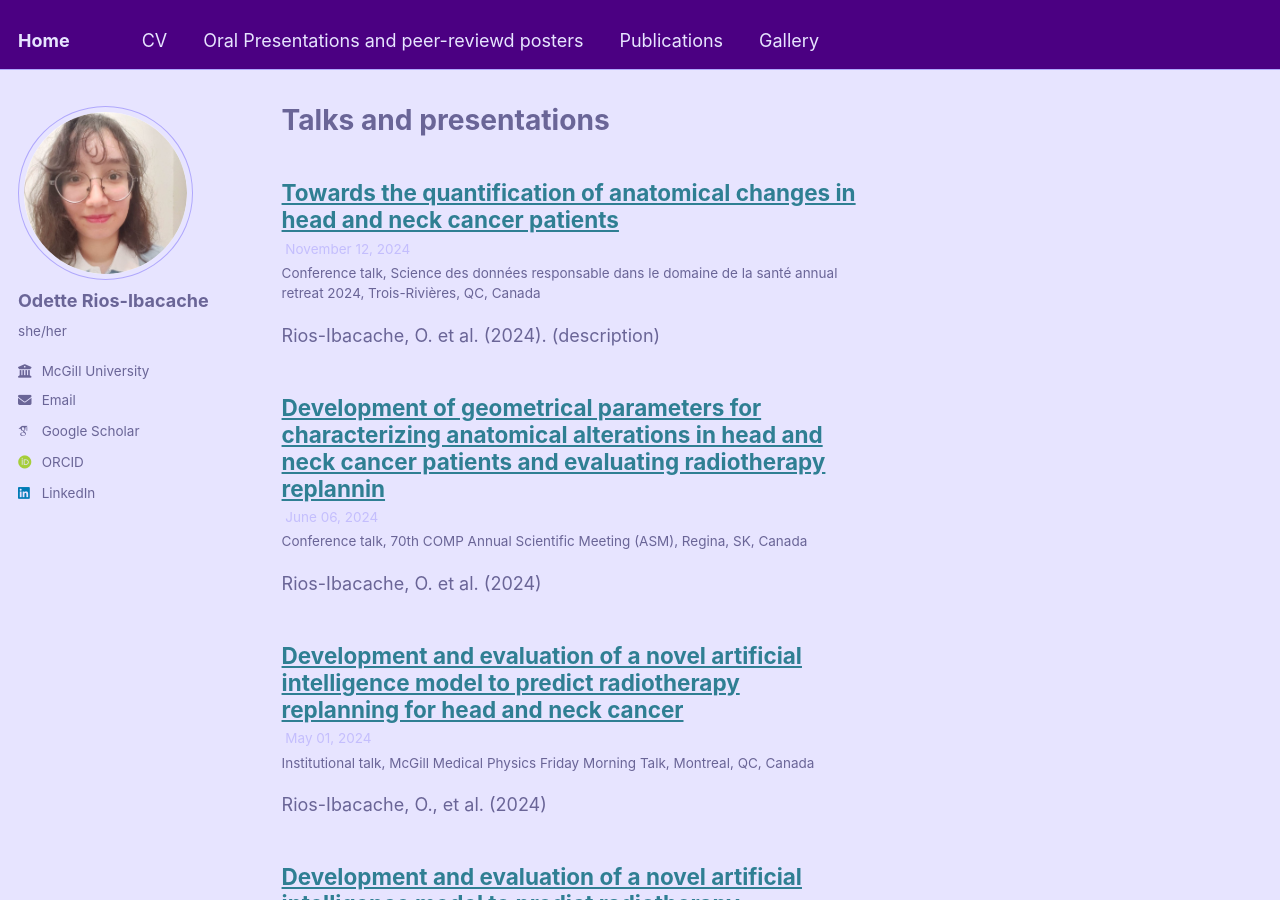
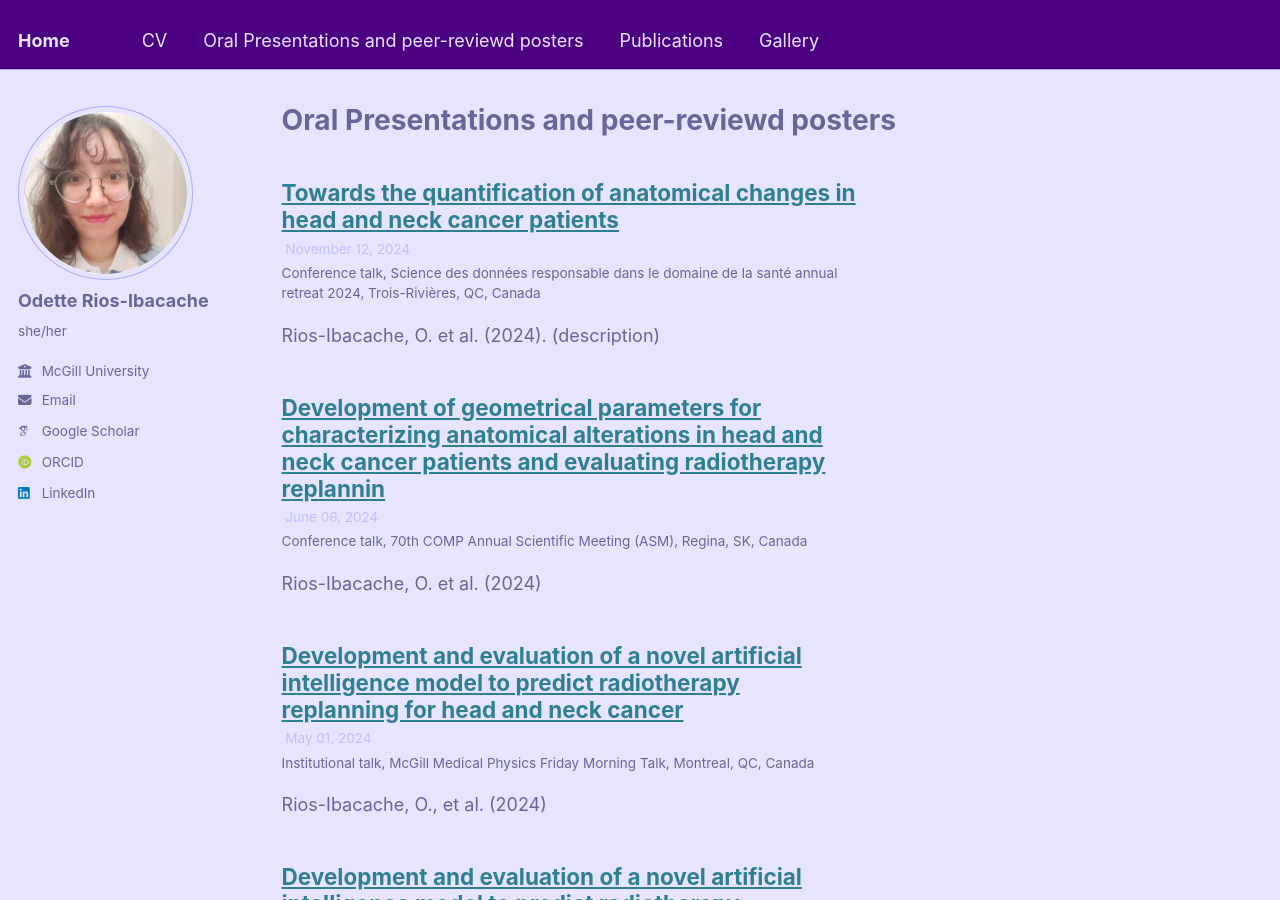
Before and after one commit to OdetteRiosI/odetteriosi.github.io, a Jekyll site: the page built from _pages/talks.html, in a window 1280 px wide and 900 px high. Built offline with Jekyll 4.4.1, drawn with Linux system fonts in a browser that asks for light colours; some web fonts are replaced.

Commit message:
Update talks.html

```diff
--- a/_pages/talks.html
+++ b/_pages/talks.html
@@ -1,6 +1,6 @@
 ---
 layout: archive
-title: "Talks and presentations"
+title: "Oral Presentations and peer-reviewd posters"
 permalink: /talks/
 author_profile: true
 ---
```
